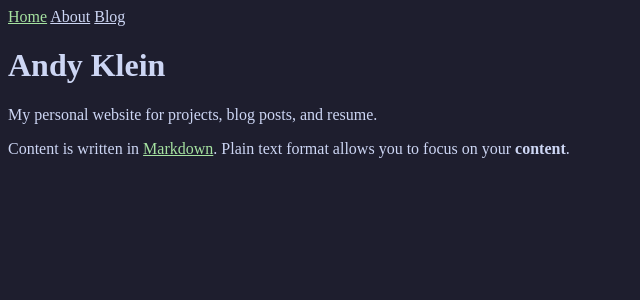
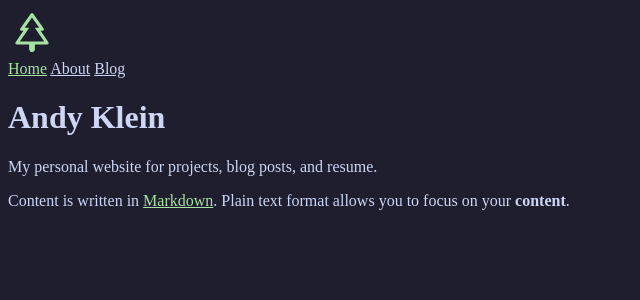
Before and after one commit to Andy-Klein/andy-klein.github.io, a Jekyll site: the page built from index.md, in a window 1280 px wide. Shown: the top 300 px of the page, without its empty margins (0-640 px from the left). Built offline with Jekyll 4.4.1, drawn with Linux system fonts in a browser that asks for light colours.

Commit message:
added logo

```diff
--- a/_includes/header.html
+++ b/_includes/header.html
@@ -1,5 +1,6 @@
 <div class="header">
-    <div class="icon">
+    <div class="logo">
+        <img src="/assets/images/favicon.svg">
     </div>
     {% include navigation.html %}
 </div>
--- a/_sass/main.scss
+++ b/_sass/main.scss
@@ -1,3 +1,4 @@
+/* global colors */
 body {
   color: #cdd6f4;
   background: #1e1e2e;
@@ -7,8 +8,9 @@ body a {
   color: #a6e3a1;
 }
 
-.header{
-  margin:auto
+/* Top Nav Styles */
+.logo {
+  display:inline-block;
 }
 
 nav a {
```
